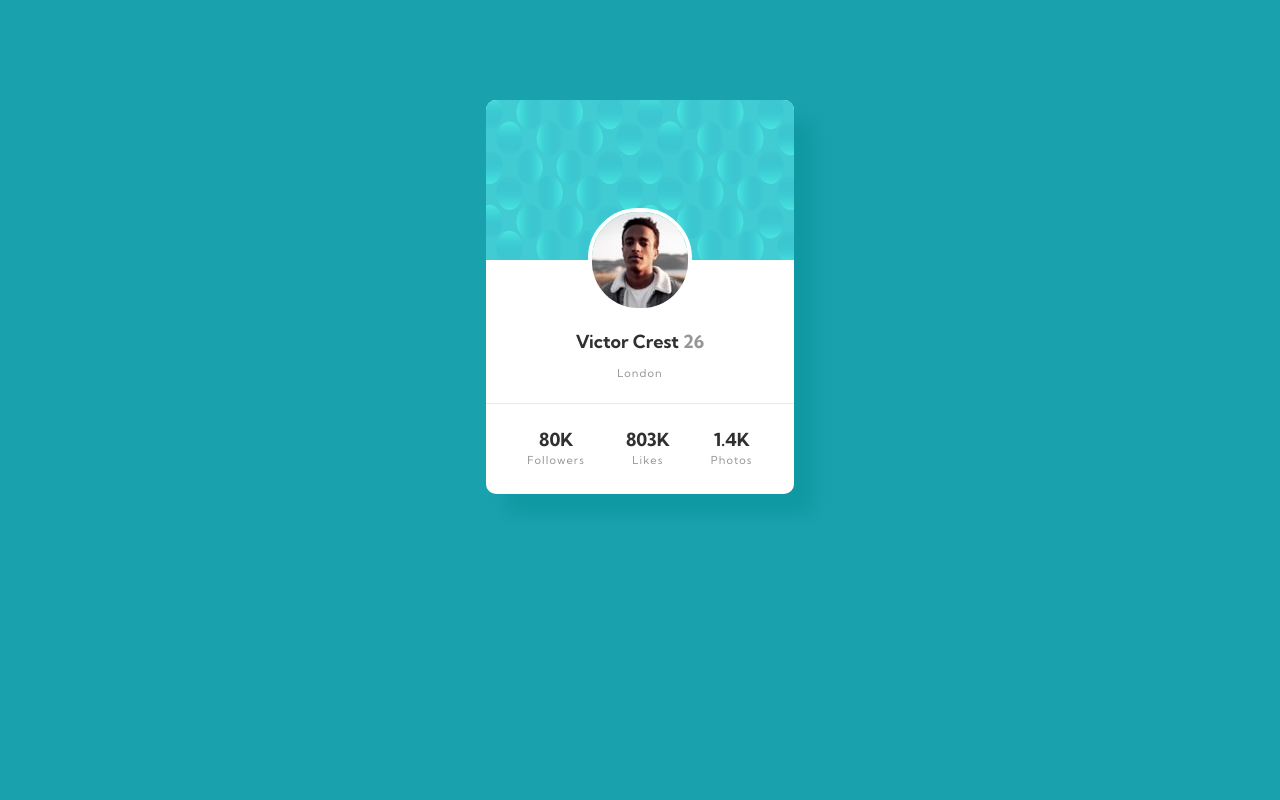
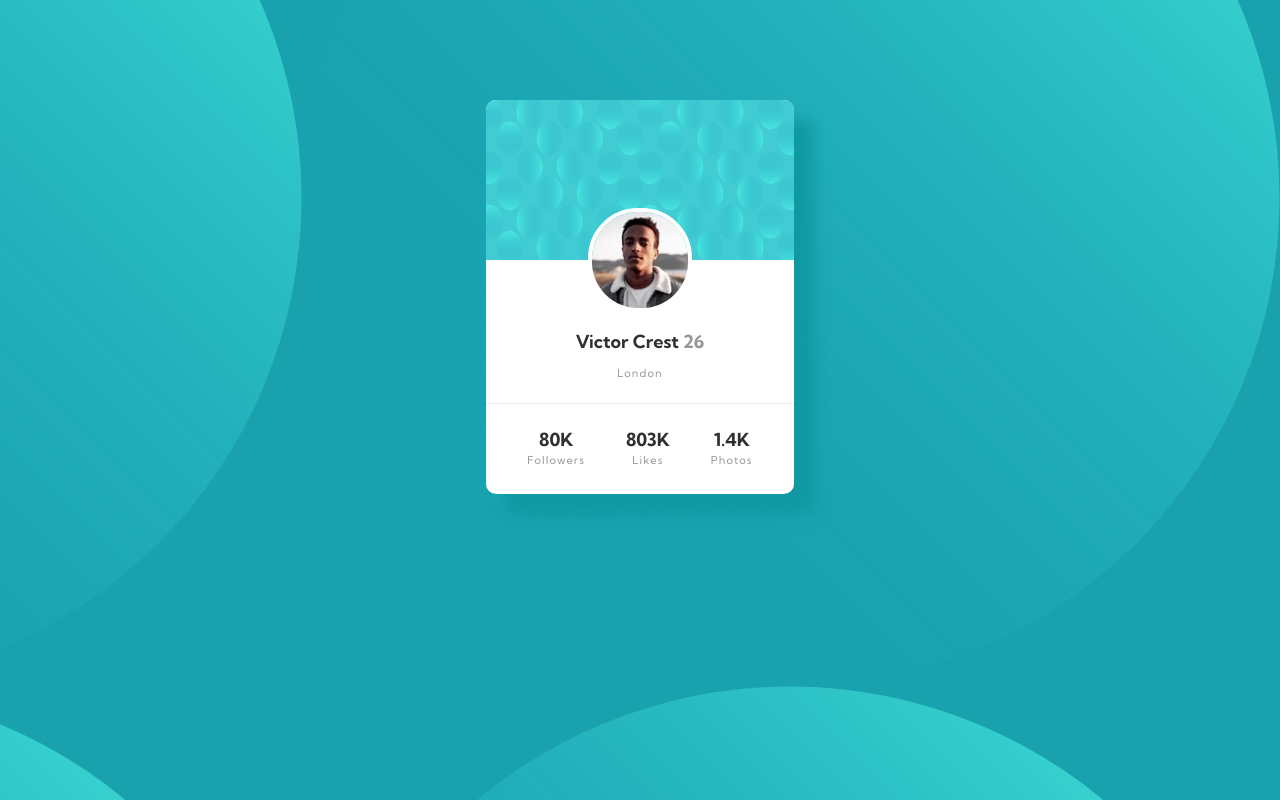
Before and after one commit to t3ju-doyin/profile-card, a plain HTML site: page index.html in a window 1280 px wide. Drawn offline with Linux system fonts and the light colour scheme; files whose address does not match are found by name.

Commit message:
Update card.css

```diff
--- a/card.css
+++ b/card.css
@@ -3,7 +3,7 @@ body{
     margin: 0;
     padding: 0;
     font-family: 'Kumbh Sans', cursive;
-    background-image:url('images/bg-pattern-top.svg');
+    background-image:url('bg-pattern-top.svg');
     background-position: 100%;
     background-color: hsl(185, 75%, 39%);
     display: flex;
```
